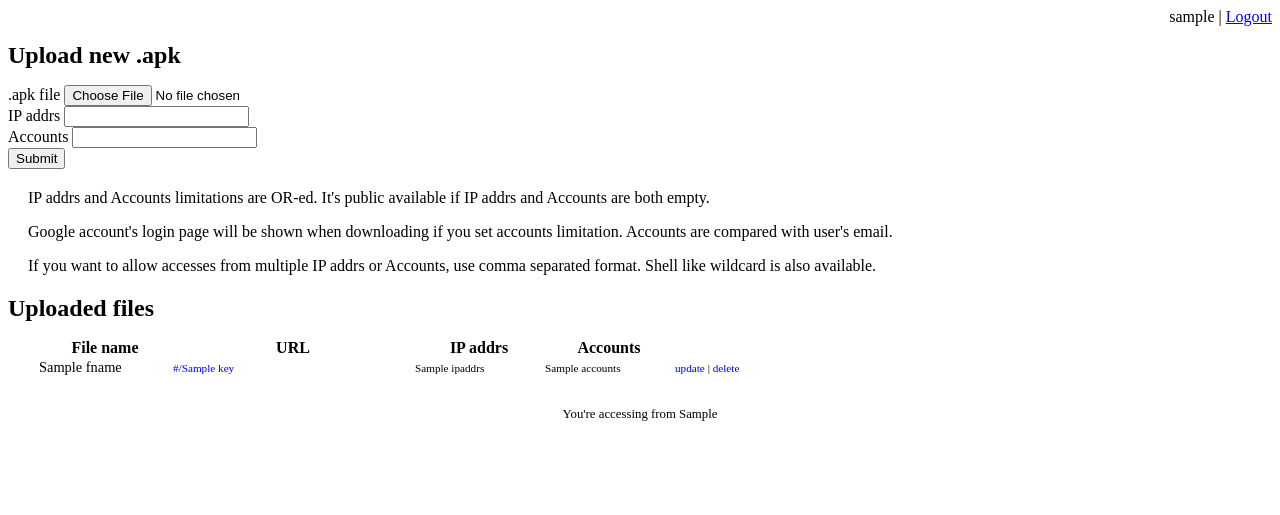
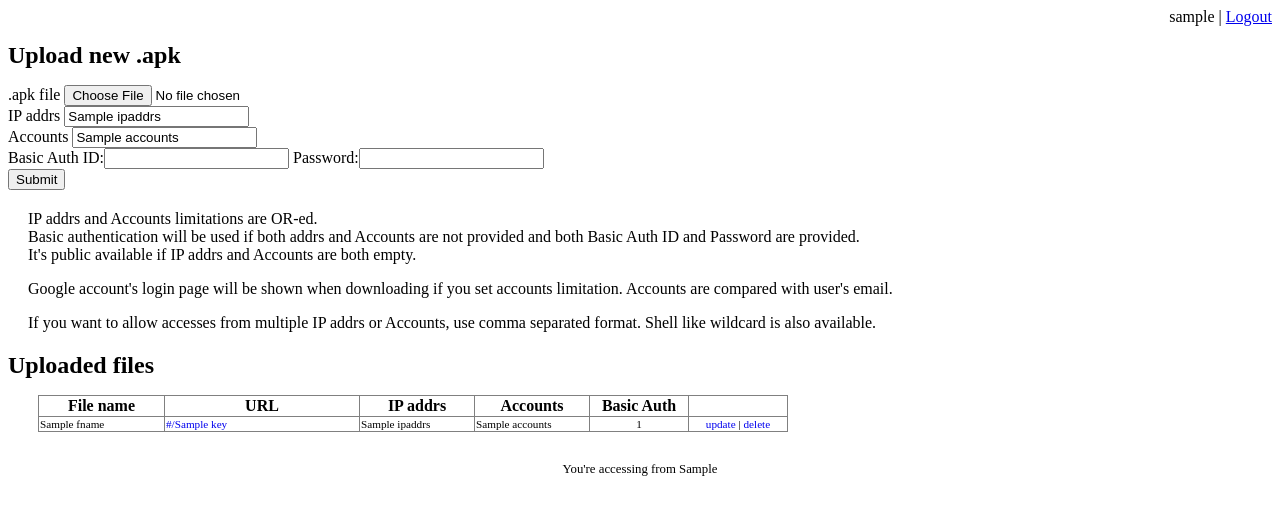
Before and after one commit to tkawachi/apkuploader, a Python web app: template template/top.html in a window 1280 px wide. Shown: the top 515 px of the page. Run offline with Jinja, Linux system fonts and the light colour scheme; the template is opened without the code that fills it: most values are stand-ins (such as "Sample title", 1, 10 or a date in 2020).

Commit message:
Added basic authentication and etc.

```diff
--- a/app.yaml
+++ b/app.yaml
@@ -1,5 +1,5 @@
 application: apkuploader
-version: 5
+version: 6
 runtime: python
 api_version: 1
 
--- a/models.py
+++ b/models.py
@@ -61,6 +61,8 @@ class ApkEntry(db.Model):
     chunked_blob = db.ReferenceProperty(ChunkedBlob)
     ipaddrs = db.StringProperty()
     accounts = db.StringProperty()
+    basic_id = db.StringProperty()
+    basic_pw = db.StringProperty()
     uploaded_date = db.DateTimeProperty(auto_now=True)
     salt = db.StringProperty(required=True)
 
--- a/template/top.html
+++ b/template/top.html
@@ -9,17 +9,21 @@
   </div>
 
 <h1 class="login">Upload new .apk</h1>
-
+{{ errmsg }}
 <form name="form" method="post" action="{{ action_url }}" enctype="multipart/form-data">
   <div>.apk file <input type="file" name="fname"></div>
-  <div>IP addrs <input type="text" name="ipaddrs"></div>
-  <div>Accounts <input type="text" name="accounts"></div>
+  <div>IP addrs <input type="text" name="ipaddrs" value="{{ ipaddrs }}"></div>
+  <div>Accounts <input type="text" name="accounts" value="{{ accounts }}"></div>
+  <div>Basic Auth ID:<input type="text" name="basic_id">
+       Password:<input type="password" name="basic_pw"></div>
   <div><input type="submit" name="submit"> </div>
 </form>
 
 <div class="top_desc">
-  IP addrs and Accounts limitations are OR-ed.  It's public available
-  if IP addrs and Accounts are both empty.
+  IP addrs and Accounts limitations are OR-ed.<br/>Basic authentication
+  will be used if both addrs and Accounts are not provided and both
+  Basic Auth ID and Password are provided.<br/>
+  It's public available if IP addrs and Accounts are both empty.
   <p />
   Google account's login page will be shown when downloading if you
   set accounts limitation.
@@ -32,19 +36,20 @@
 <h1 class="login">Uploaded files</h1>
 
 <div>
-  <table id="history">
+  <table id="history" border="1">
     <tbody>
       <tr>
 	<th class="first" style="width:auto">File name</th>
-	<th style="width:15em">URL</th>
-	<th style="width:8em">IP addrs</th>
-	<th style="width:8em">Accounts</th>
-	<th style="width:7em"></th>
+	<th style="width:12em">URL</th>
+	<th style="width:7em">IP addrs</th>
+	<th style="width:7em">Accounts</th>
+	<th style="width:6em">Basic Auth</th>
+	<th style="width:6em"></th>
       </tr>
 
 {% for entry in my_entries %}
       <tr>
-	<td class="fname">
+	<td>
 	  <div>{{ entry.fname }}</div>
 	</td>
 	<td><div>
@@ -54,7 +59,8 @@
 	</div></td>
 	<td><div>{{ entry.ipaddrs|escape }}</div></td>
 	<td><div>{{ entry.accounts|escape }}</div></td>
-	<td><div>
+	<td align="center"><div>{{ entry.basic_id|escape }}</div></td>
+	<td align="center"><div>
 	  <a href="/c/update/{{ entry.key.name }}">update</a> |
 	  <a href="/c/delete/{{ entry.key.name }}" onclick="return confirm('Do you want to delete {{ entry.fname|escape }} ?');">delete</a>
 	</div></td>
```
Also changed, not shown: download.py (+61 -1 lines), main.py (+28 -3 lines), 1 other file.
